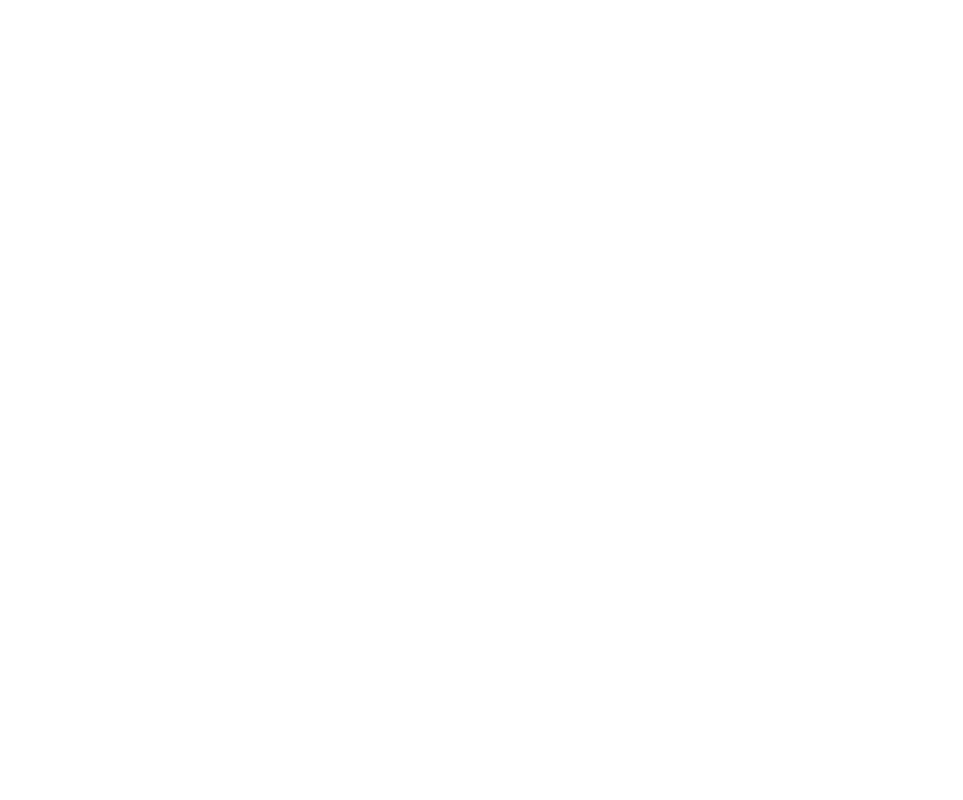
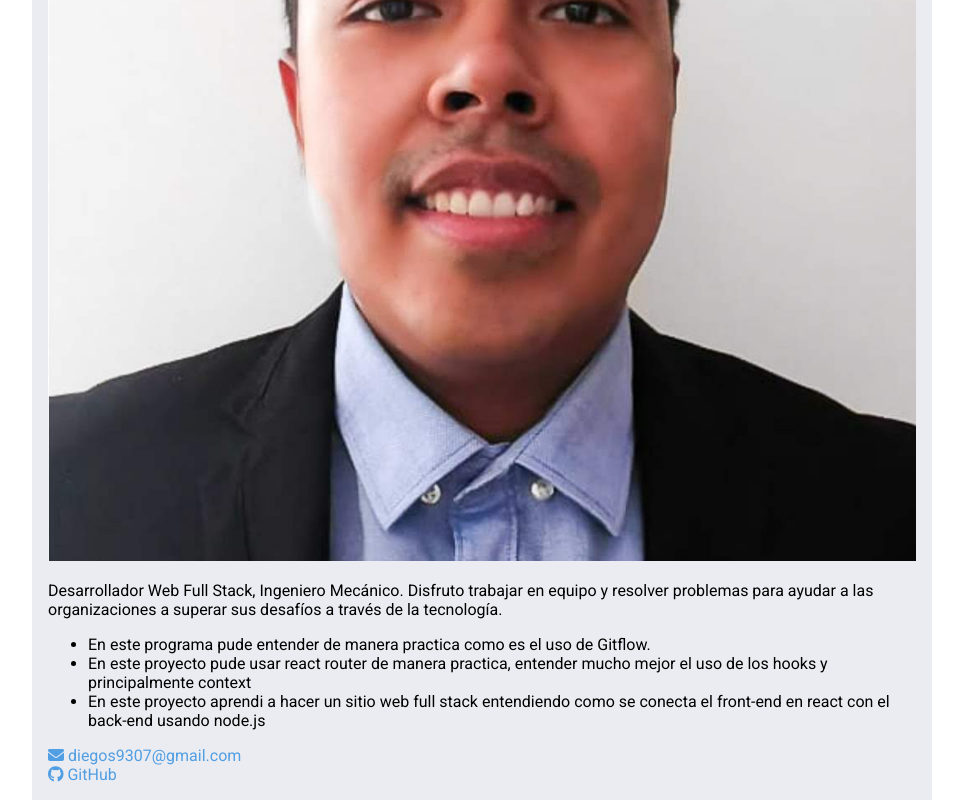
Before and after one commit to diegos9307/productsEcommerce, a React (Create React App) app: page /about in a window 1280 px wide. Shown: the part 502-1302 px from the top of the page, without its empty margins (158-1121 px from the left). Before the commit the page ends 800 px from the top, so only its background shows below. Built offline with nearby package versions, Linux system fonts and the light colour scheme; no server answers.

Commit message:
Vista inicial

```diff
--- a/src/index.css
+++ b/src/index.css
@@ -379,6 +379,15 @@
   background-color: transparent;
 }
 
+.aboutInfo {
+  max-width: 900px;
+  margin-left: auto;
+  margin-right: auto;
+  margin-top: 50px;
+  padding: 1rem;
+  background-color: rgba(154, 158, 185, 0.2);
+}
+
 @media (max-width: 700px) {
   .navBar__items {
     position: absolute;
--- a/src/pages/About.js
+++ b/src/pages/About.js
@@ -1,10 +1,41 @@
 import NavigationBar from '../components/NavigationBar';
-
+import fotoPerfil from '../assets/img/Foto-perfil.jpeg';
 const About = () => {
   return (
     <div>
       <NavigationBar />
-      <h2>About</h2>
+      <div className="aboutInfo">
+        <h2 className="aboutInfo__title">Diego A. Suaza R.</h2>
+        <img src={fotoPerfil} alt="foto-perfil" className="aboutInfo__media" />
+        <div className="aboutInfo__body">
+          <p className="aboutInfo__item">
+            Desarrollador Web Full Stack, Ingeniero Mecánico. Disfruto trabajar en equipo y resolver
+            problemas para ayudar a las organizaciones a superar sus desafíos a través de la
+            tecnología.
+          </p>
+          <ul className="aboutInfo__item">
+            <li>En este programa pude entender de manera practica como es el uso de Gitflow.</li>
+            <li>
+              En este proyecto pude usar react router de manera practica, entender mucho mejor el
+              uso de los hooks y principalmente context
+            </li>
+            <li>
+              En este proyecto aprendi a hacer un sitio web full stack entendiendo como se conecta
+              el front-end en react con el back-end usando node.js
+            </li>
+          </ul>
+          <div className="aboutInfo__link">
+            <a href="mailto:diegos9307@gmail.com">
+              <i className="fa-solid fa-envelope"></i> diegos9307@gmail.com
+            </a>
+          </div>
+          <div className="aboutInfo__link">
+            <a href="https://github.com/diegos9307">
+              <i className="fa-brands fa-github"></i> GitHub
+            </a>
+          </div>
+        </div>
+      </div>
     </div>
   );
 };
```
Also changed, not shown: src/assets/img/Foto-perfil.jpeg (added).
